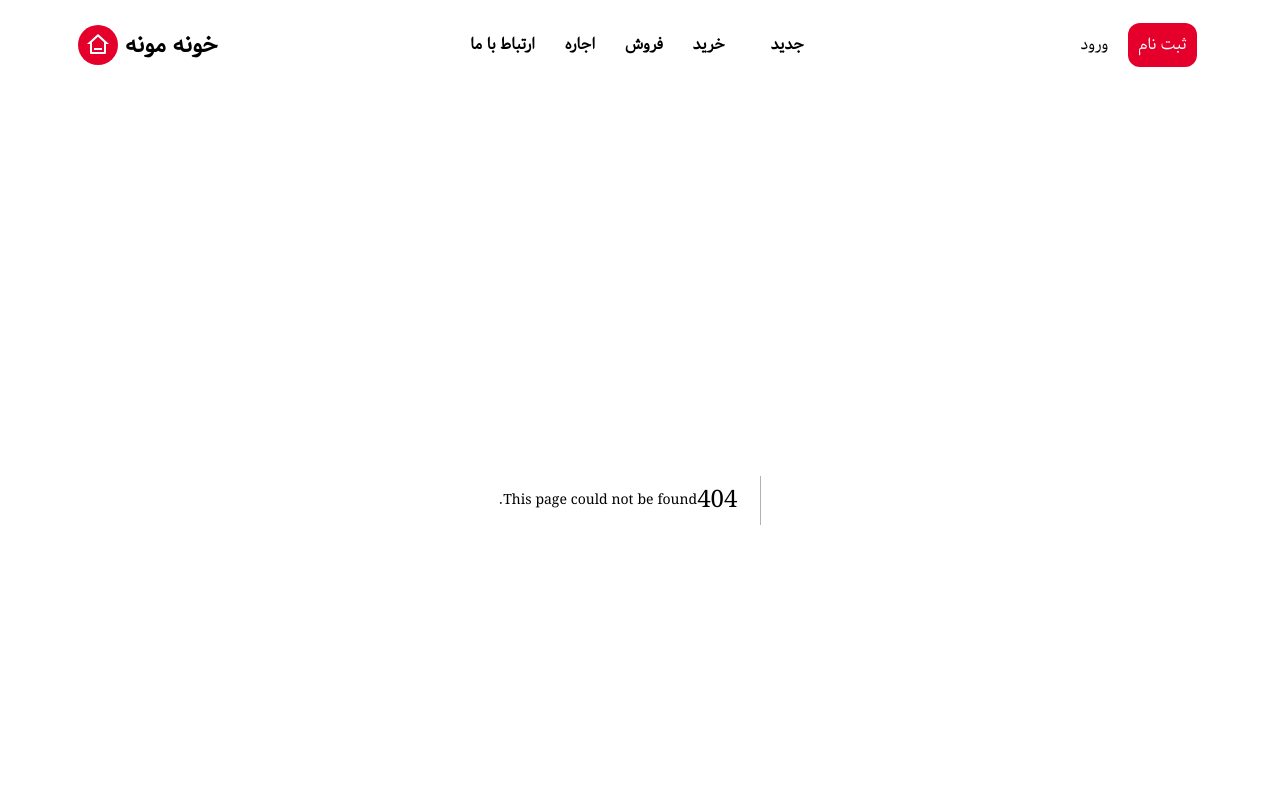
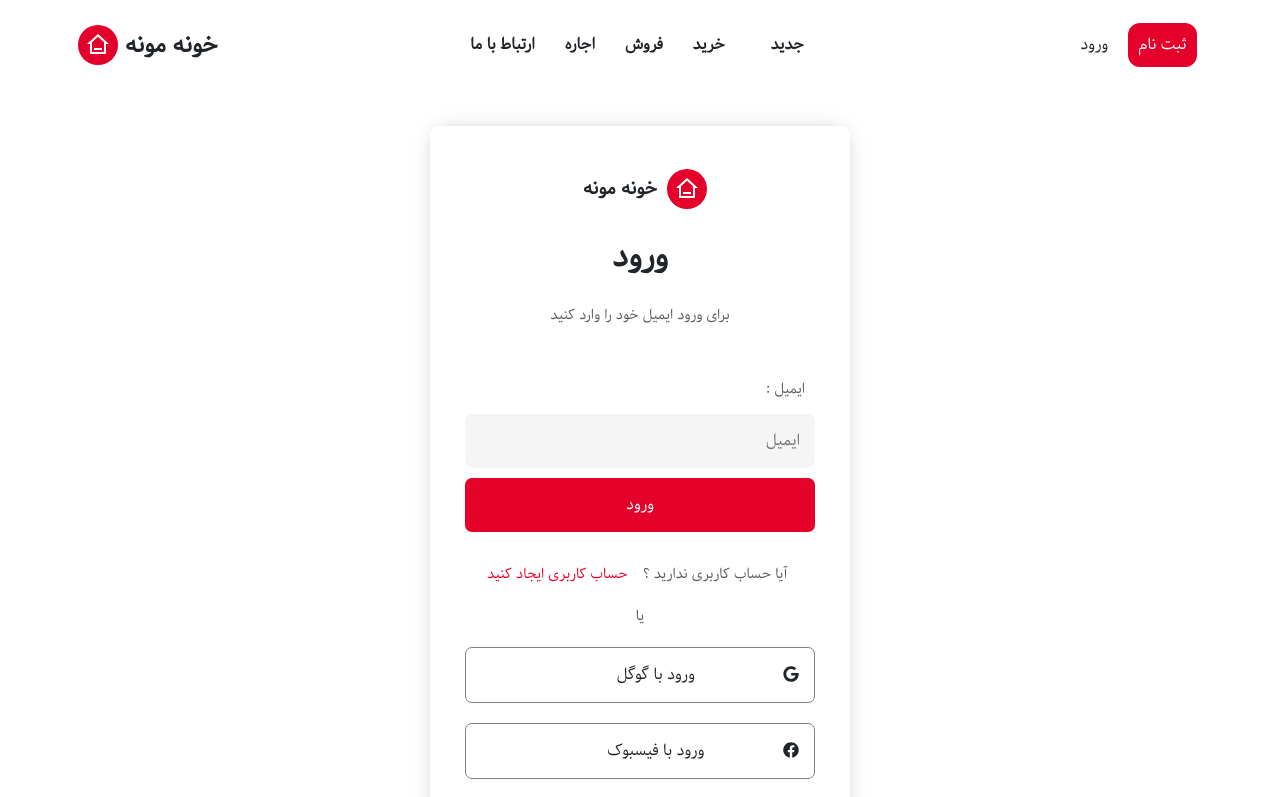
Before and after one commit to Amir-Yadavar/Home-mini, a Next.js app: page /login in a window 1280 px wide. Before the commit this address had no page. Shown: the top 797 px of the page. Built offline with nearby package versions, Linux system fonts and the light colour scheme.

Commit message:
create login form ..

```diff
--- a/components/Navbar/Navbar.js
+++ b/components/Navbar/Navbar.js
@@ -46,10 +46,10 @@ function Navbar() {
 
               {/* btn for sing up */}
               <div className="flexaround">
-                <button className={`${styles.btnNav} ${styles.btnNavRed}`}>
+                <Link href={"/register"} className={`${styles.btnNav} ${styles.btnNavRed}`}>
                   ثبت نام
-                </button>
-                <button className={styles.btnNav}>ورود</button>
+                </Link>
+                <Link href={"/login"} className={styles.btnNav}>ورود</Link>
               </div>
             </div>
 
--- /dev/null
+++ b/modules/BoxRegister/BoxRegister.jsx
@@ -0,0 +1,55 @@
+import React from "react";
+import styles from "@/styles/BoxRegister.module.css";
+import { RiHome3Line } from "react-icons/ri";
+import { FaApple, FaFacebook, FaGoogle } from "react-icons/fa";
+import Link from "next/link";
+
+function BoxRegister(props) {
+  return (
+    <div className={styles.container}>
+      <div className={styles.containerLogo}>
+        <div className="flexbetween px-2 m-1">
+          <div className="logoNav">
+            <div className="logoWhite">
+              <RiHome3Line />
+            </div>
+          </div>
+          <div className={styles.titleLogo}>خونه مونه</div>
+        </div>
+      </div>
+
+      <h2 className={styles.title}>{props.title}</h2>
+      <p className={styles.text}>برای {props.title} ایمیل خود را وارد کنید</p>
+
+      <form className="d-flex flex-column my-3">
+        <label htmlFor="" className={styles.label}>ایمیل :</label>
+        <input type="email" autoComplete="off" placeholder="ایمیل" className={styles.input}/>
+        <input type="submit" value={"ورود"} className={styles.submit} />
+      </form>
+
+      <div className="d-flex align-items-center">
+        <span className={styles.text}>{props.question}</span>
+        <Link href={props.url} className={styles.textRed}>{props.answer}</Link>
+      </div>
+
+      <span className={styles.text}>یا</span>
+
+      <div className="d-flex flex-column align-items-center">
+        <div className={styles.btnSocial}>
+          <span><FaGoogle /></span>
+          <span>ورود با گوگل </span>
+        </div>
+        <div className={styles.btnSocial}>
+          <span><FaFacebook /></span>
+          <span>ورود با فیسبوک </span>
+        </div>
+        <div className={styles.btnSocial}>
+          <span><FaApple /></span>
+          <span>ورود با اپل </span>
+        </div>
+      </div>
+    </div>
+  );
+}
+
+export default BoxRegister;
--- /dev/null
+++ b/pages/login/index.js
@@ -0,0 +1,12 @@
+import BoxRegister from '@/modules/BoxRegister/BoxRegister'
+import React from 'react'
+
+function Login() {
+    return (
+        <section className='container-boxRegister p-3 m-2'>
+            <BoxRegister title="ورود" question="آیا حساب کاربری ندارید ؟" answer="حساب کاربری ایجاد کنید" url="/register"/>
+        </section>
+    )
+}
+
+export default Login
--- /dev/null
+++ b/styles/BoxRegister.module.css
@@ -0,0 +1,87 @@
+.container {
+  border: none;
+  outline: none;
+  border-radius: 8px;
+  box-shadow: 0 0 20px -10px #3c3c3ca3;
+  padding: 25px;
+  margin: 10px;
+  display: flex;
+  flex-direction: column;
+  align-items: center;
+}
+
+.containerLogo {
+  width: fit-content;
+  padding: 10px;
+}
+
+.titleLogo {
+  font-size: 1.2rem;
+  font-weight: 700;
+  padding:  10px;
+}
+.title{
+    padding: 10px;
+    font-weight: bold;
+}
+.text{
+
+    padding: 10px;
+    font-weight: 100;
+    font-size: .9rem;
+    color:#5b5b5b;
+}
+
+.textRed{
+    padding: 10px 5px;
+    font-weight: 100;
+    font-size: .9rem;
+    color:#e4022b!important;
+}
+
+.label{
+    padding:5px 10px;
+    margin: 5px;
+    font-weight: 100;
+    font-size: .9rem;
+    color:#5b5b5b;
+}
+.input{
+    padding: 15px;
+    margin: 5px;
+    width: 350px;
+    border: none;
+    outline: none;
+    border-radius: 7px;
+    background-color: whitesmoke;
+}
+
+.input:focus{
+    border: 1px solid #e4022b;
+}
+.submit{
+    padding: 15px;
+    margin: 5px;
+    width: 350px;
+    border: none;
+    outline: none;
+    border-radius: 7px;
+    background-color: #e4022b;
+    color: white;
+}
+
+.btnSocial{
+    display: flex;
+    align-items: center;
+    padding: 15px;
+    margin: 10px;
+    border: .5px solid gray;
+    border-radius: 7px;
+    width: 350px;
+    cursor: pointer;
+}
+
+.btnSocial>span:nth-of-type(2){
+    width: 80%;
+    text-align: center;
+}
--- a/styles/Navbar.module.css
+++ b/styles/Navbar.module.css
@@ -52,7 +52,7 @@
 
 .btnNavRed {
   background-color: #e4002b;
-  color: #fff;
+  color: #fff!important;
   border-radius: 12px;
   -webkit-border-radius: 12px;
   -moz-border-radius: 12px;
--- a/styles/globals.css
+++ b/styles/globals.css
@@ -158,6 +158,12 @@ input[type="number"] {
   -moz-appearance: textfield;
 }
 
+
+.container-boxRegister{
+  display: flex;
+  justify-content: center;
+  align-items: center;
+}
 @media screen and (max-width: 575px) {
   .spanInfo {
     font-size: 0.7rem;
```
Also changed, not shown: pages/register/index.js (added, +12 -0 lines).
